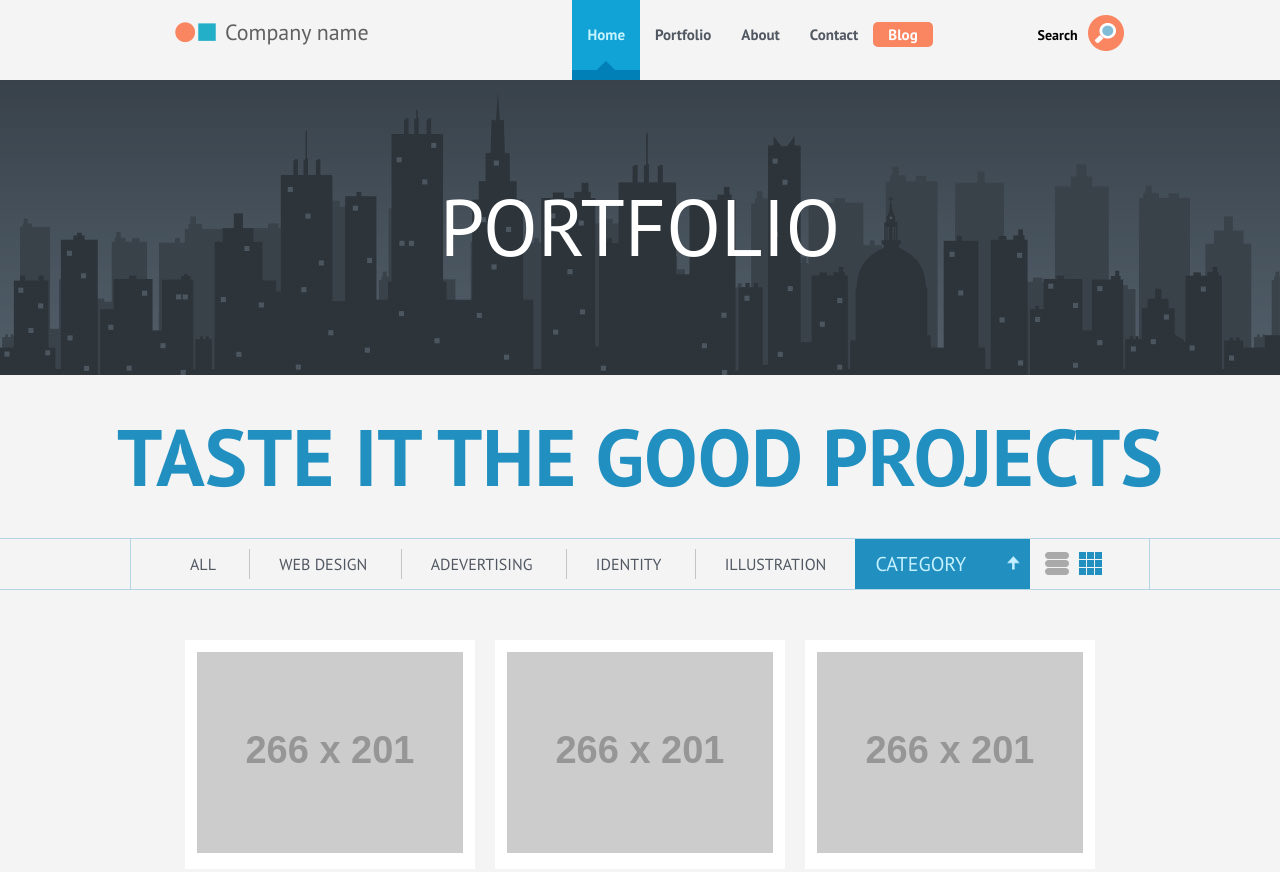
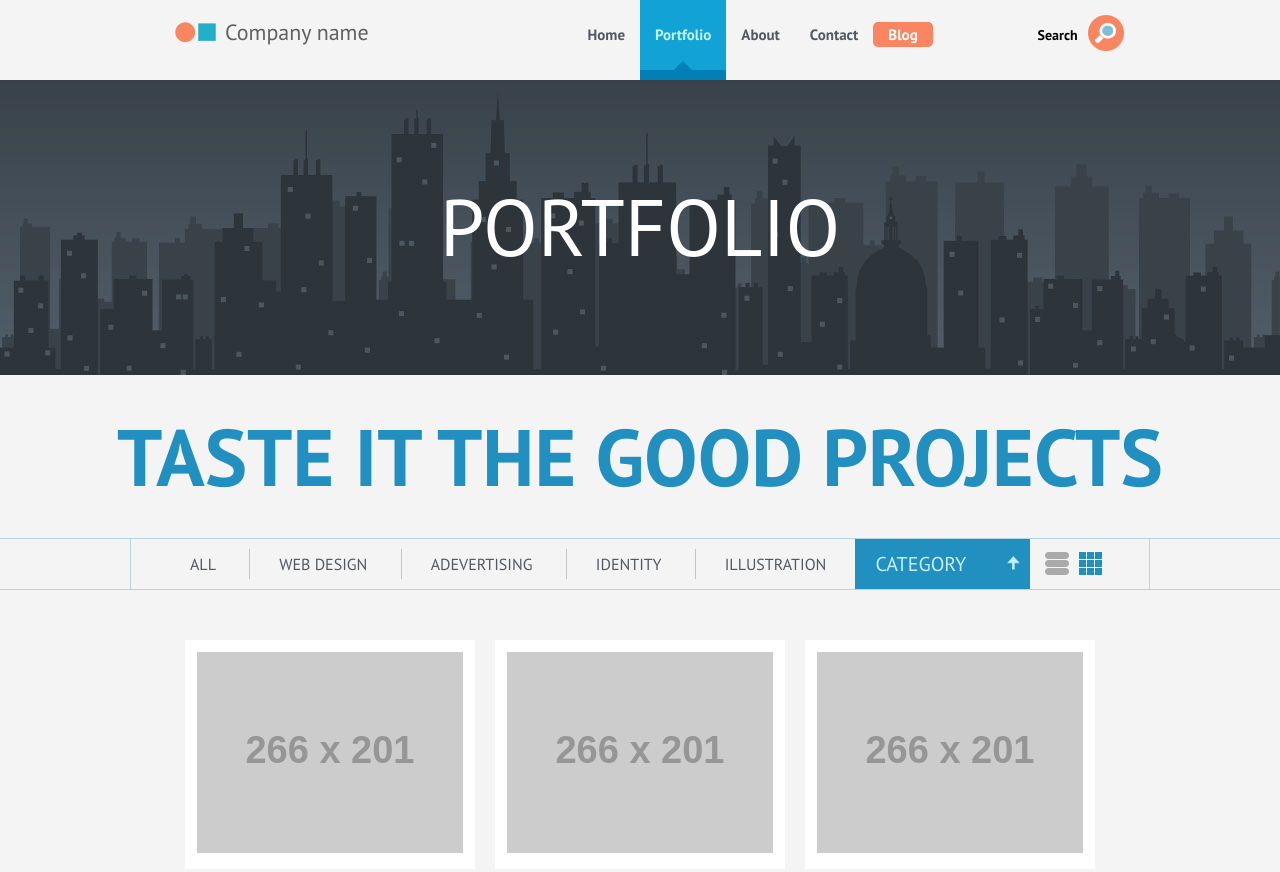
Before and after one commit to isnifer/good-design, a website: page portfolio.html in a window 1280 px wide. Shown: the top 872 px of the page. Drawn offline with nearby package versions, Linux system fonts and the light colour scheme; placeholder pictures from the web are drawn by us.

Commit message:
Links in main menu are right

```diff
--- a/portfolio.html
+++ b/portfolio.html
@@ -22,8 +22,8 @@
             </div>
             <div class="header__menu column column_md-5 column__offset_md-2">
                 <ul class="header__list g-clf">
-                    <li class="header__item"><a href="#" class="header__link header__link_state_active">Home</a></li>
-                    <li class="header__item"><a href="#" class="header__link">Portfolio</a></li>
+                    <li class="header__item"><a href="index.html" class="header__link">Home</a></li>
+                    <li class="header__item"><a href="portfolio.html" class="header__link header__link_state_active">Portfolio</a></li>
                     <li class="header__item"><a href="#" class="header__link">About</a></li>
                     <li class="header__item"><a href="#" class="header__link">Contact</a></li>
                     <li class="header__item"><a href="#" class="header__link header__link_blog">Blog</a></li>
```
Also changed, not shown: index.html (+2 -2 lines).
